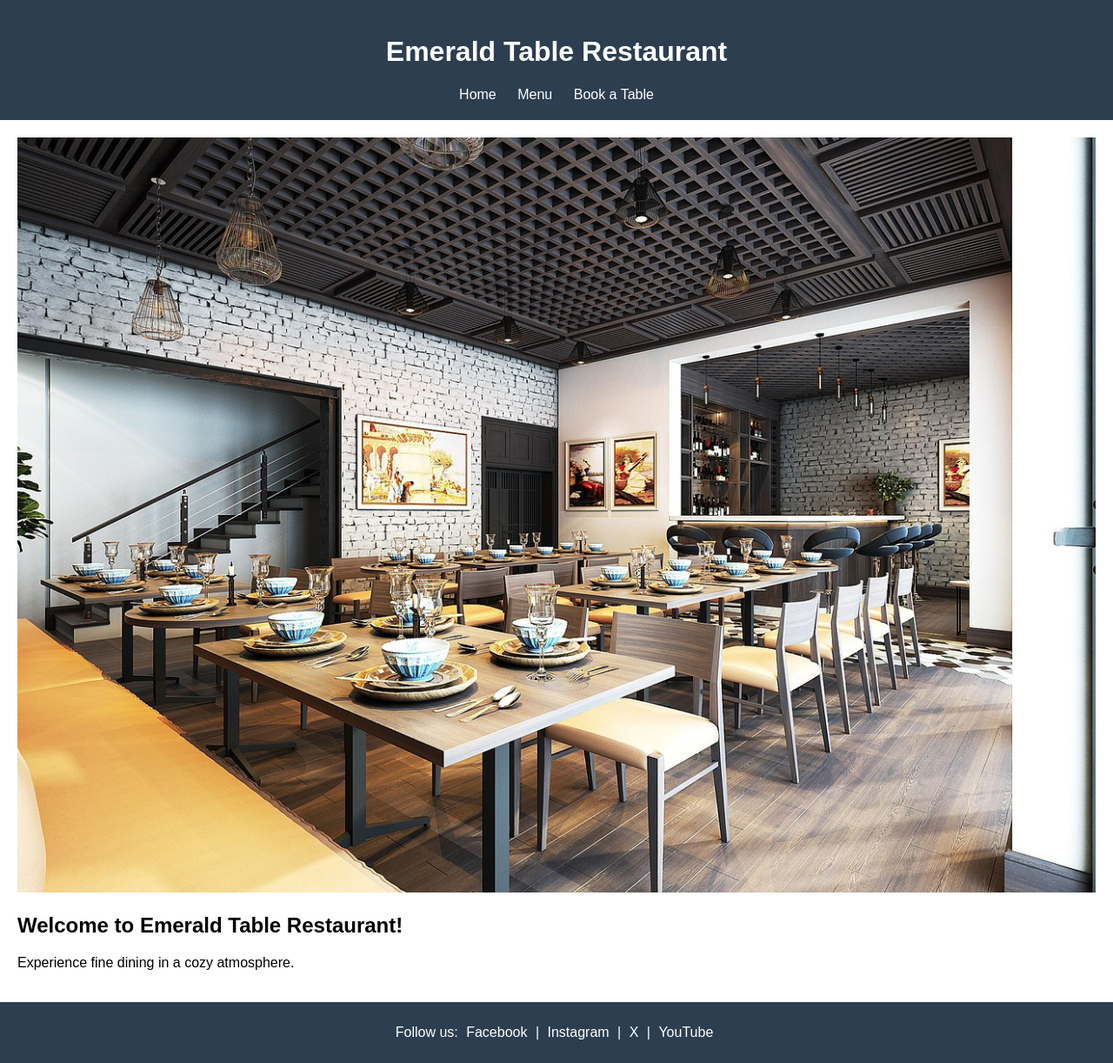
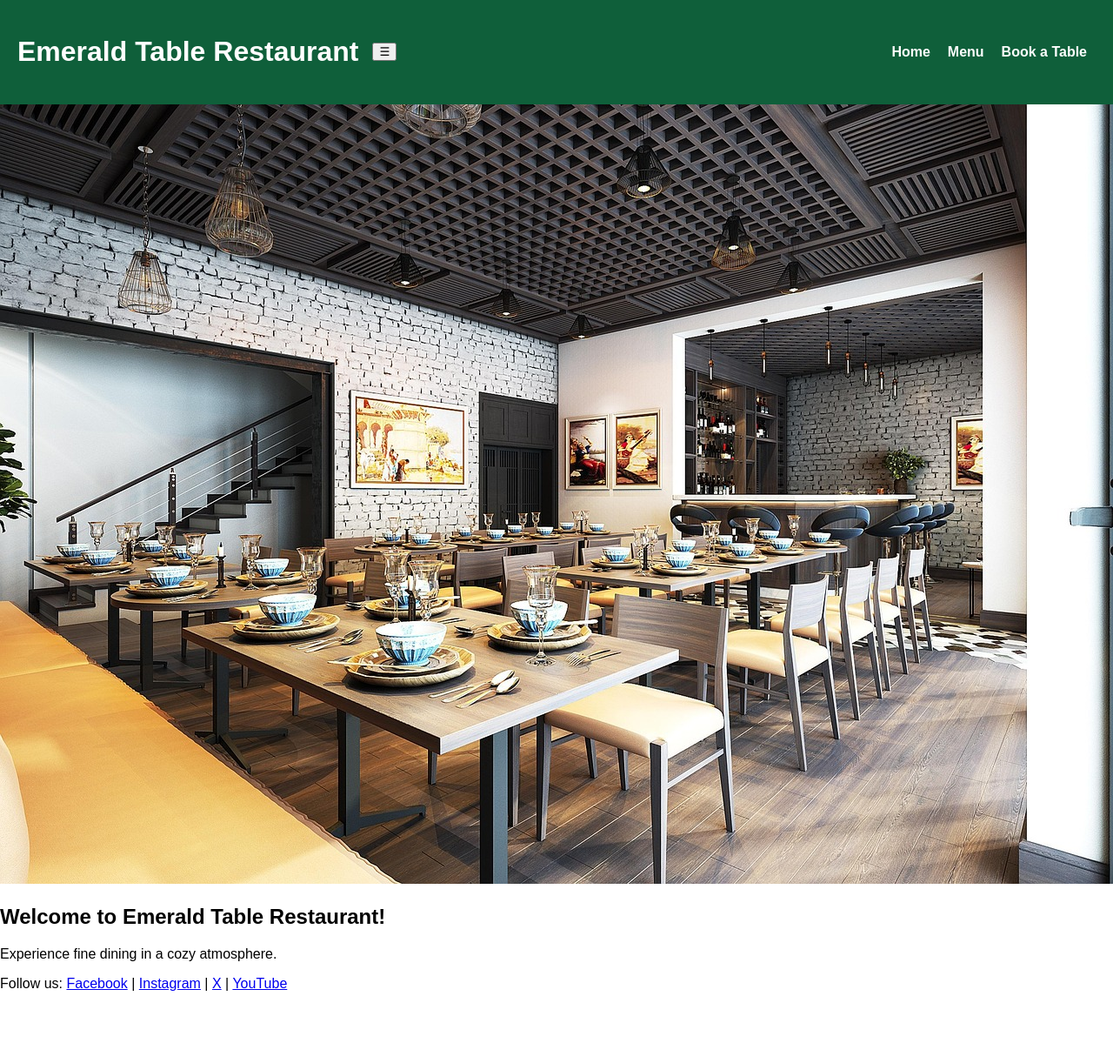
Before and after one commit to darrio-dk/emerald_table_restaurant, a Django app: page / in a window 1280 px wide. Shown: the whole page at 87% size. After the commit the page ends 1139 px from the top, so only its background shows below. Run offline with Django 5.2, Linux system fonts and the light colour scheme.

Commit message:
nav bar moved to right, add new colour, and class added to base.html

```diff
--- a/emerald_table_restaurant/settings.py
+++ b/emerald_table_restaurant/settings.py
@@ -53,9 +53,6 @@ MIDDLEWARE = [
 ROOT_URLCONF = 'emerald_table_restaurant.urls'
 
 
-from pathlib import Path
-
-BASE_DIR = Path(__file__).resolve().parent.parent
 
 TEMPLATES = [
     {
--- a/restaurant/templates/restaurant/base.html
+++ b/restaurant/templates/restaurant/base.html
@@ -9,13 +9,19 @@
 
 <body>
     <header>
+         <div class="header-inner">
+
         <h1>Emerald Table Restaurant</h1>
-        <nav>
+
+        <button class="nav-toggle" aria-label="Open menu" aria-expanded="false">
+      ☰
+    </button>
+        <nav class="nav-links">
             <a href="{% url 'home' %}">Home</a>
             <a href="{% url 'menu' %}">Menu</a>
             <a href="{% url 'booking' %}">Book a Table</a>
         </nav>
-
+</div>
     </header>
     <main>
         {% block content %}{% endblock %}
--- a/static/css/style.css
+++ b/static/css/style.css
@@ -5,17 +5,38 @@ body {
 }
 
 header {
-    background: #2c3e50;
+    background: #0f5f3a; /* colour change */
     color: white;
     padding: 20px;
-    text-align: center;
+
+}
+
+.header-inner {
+    display: flex;
+    align-items: center;
+    justify-content: space-between;
+    gap: 16px;
+}
+
+nav {
+    margin-left: auto;
 }
 
 nav a {
     color: white;
     margin: 0 10px;
     text-decoration: none;
+    font-weight: 600;
 }
+nav a:hover {
+    text-decoration: underline;
+}
+
+
+.nav-links {
+    margin-left: auto; /* pushes nav to the right */
+    display: flex;
+    align-items: center;
 
 .hero img {
     width: 100%;
@@ -27,7 +48,7 @@ main {
 }
 
 footer {
-    background: #2c3e50;
+    background: #0f5f3a; /* green */
     color: white;
     text-align: center;
     padding: 10px;
```
